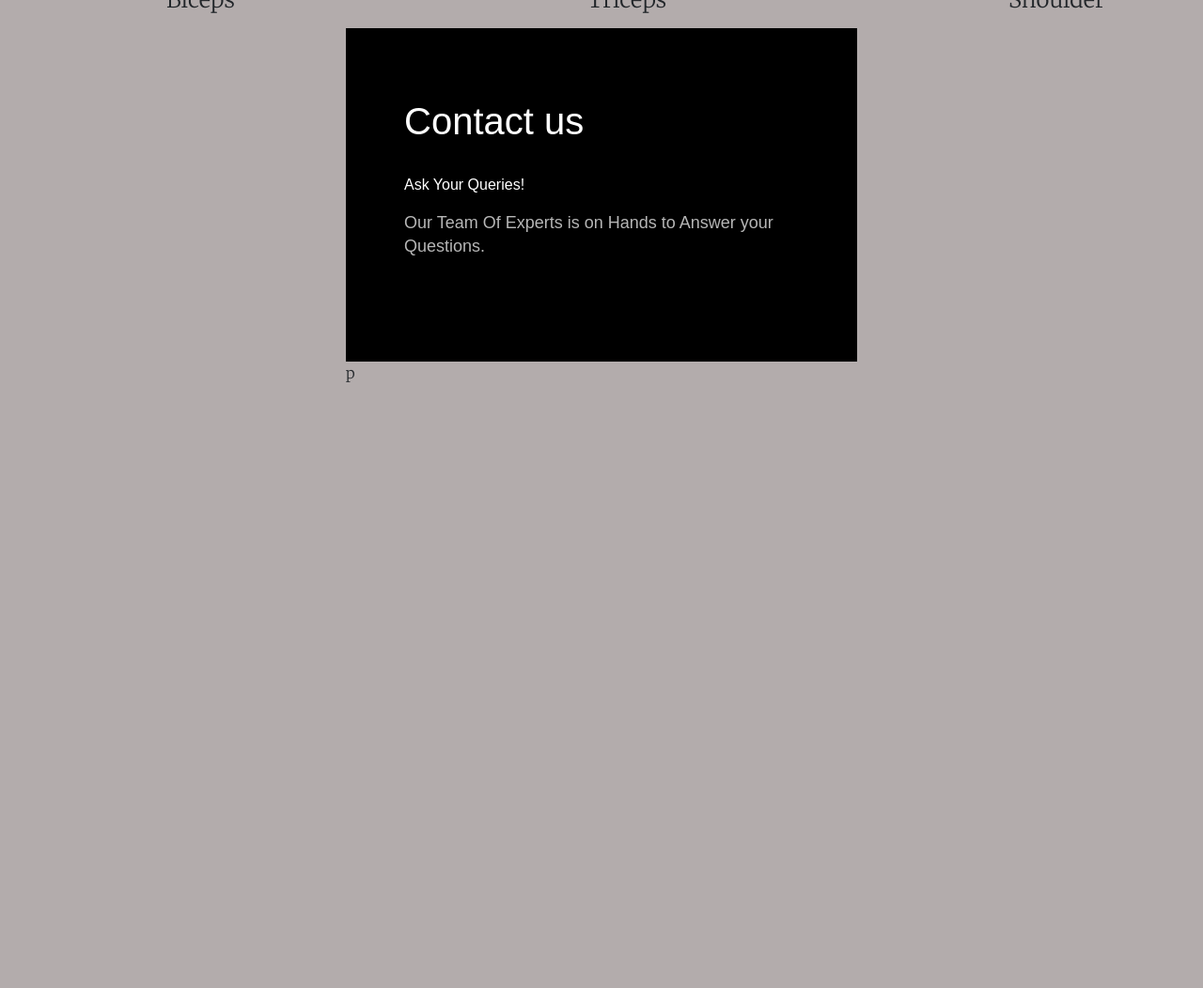
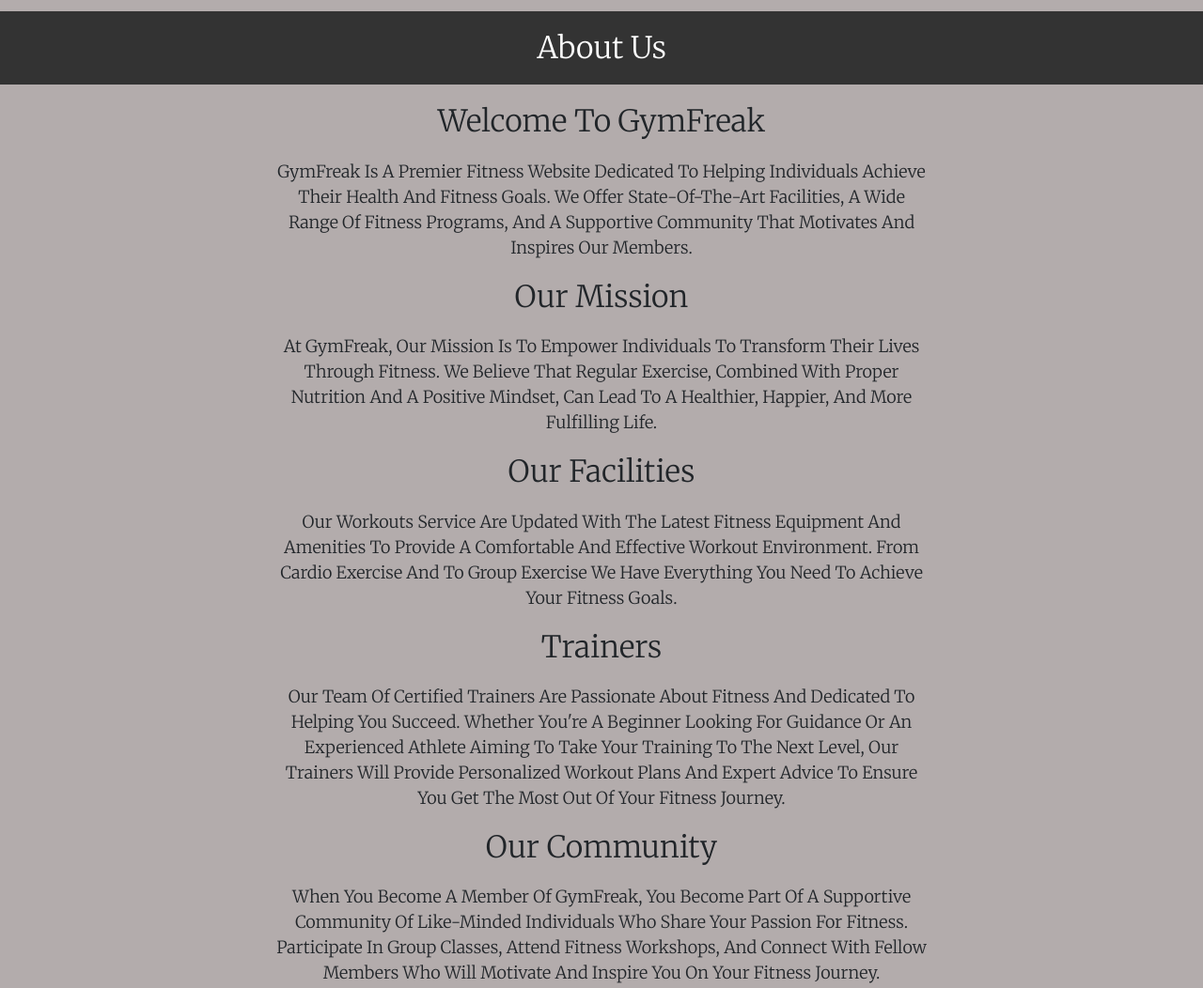
Before and after one commit to VivekT77/Gymfreak, a plain HTML site: page home.html in a window 1280 px wide. Shown: the part 1534-2586 px from the top of the page at 94% size. Before the commit the page ends 1943 px from the top, so only its background shows below. Drawn offline with nearby package versions, Linux system fonts and the light colour scheme.

Commit message:
new updates

```diff
--- a/home.html
+++ b/home.html
@@ -1,5 +1,6 @@
 <!DOCTYPE html>
 <html lang="en">
+
 <head>
   <meta charset="UTF-8">
   <meta http-equiv="X-UA-Compatible" content="IE=edge">
@@ -7,98 +8,115 @@
   <title>Home</title>
   <link rel="preconnect" href="https://fonts.googleapis.com">
   <link rel="preconnect" href="https://fonts.gstatic.com" crossorigin>
-    <link href="https://fonts.googleapis.com/css2?family=Merriweather:wght@300&family=Montserrat:wght@100&family=Sacramento&display=swap" rel="stylesheet">
-    <link href="https://cdn.jsdelivr.net/npm/bootstrap@5.3.0-alpha3/dist/css/bootstrap.min.css" rel="stylesheet" integrity="sha384-KK94CHFLLe+nY2dmCWGMq91rCGa5gtU4mk92HdvYe+M/SXH301p5ILy+dN9+nJOZ" crossorigin="anonymous">
+  <link
+    href="https://fonts.googleapis.com/css2?family=Merriweather:wght@300&family=Montserrat:wght@100&family=Sacramento&display=swap"
+    rel="stylesheet">
+  <link href="https://cdn.jsdelivr.net/npm/bootstrap@5.3.0-alpha3/dist/css/bootstrap.min.css" rel="stylesheet"
+    integrity="sha384-KK94CHFLLe+nY2dmCWGMq91rCGa5gtU4mk92HdvYe+M/SXH301p5ILy+dN9+nJOZ" crossorigin="anonymous">
   <style type="text/css">
-    *{
+    * {
       margin: 0;
-        padding: 0 ;
+      padding: 0;
+      margin:0; padding:0;
+      box-sizing: border-box;
+      text-decoration: none;
+      outline: none; border:none;
+      text-transform: capitalize;
+      transition: all .2s linear;
     }
-     body
-     {
-      background:rgb(179, 172, 172);
+
+    body {
+      background: rgb(179, 172, 172);
       font-family: 'Merriweather', sans-serif;
       overflow-x: hidden;
 
     }
-     .top-container
-    {
+
+    .top-container {
       margin-top: 5px;
       text-align: right;
       width: 100%;
       height: auto;
 
     }
-     .container
-     {
+
+    .container {
       width: 100%;
       height: auto;
       margin: 2px;
     }
-     .search
-     {
+
+    .search {
       display: flex;
       margin-right: 30%;
-      padding: 20px 0px 20px ;
+      padding: 20px 0px 20px;
       justify-content: space-between;
       ;
     }
-     .search h1
-     {
+
+    .search h1 {
       display: flex;
       width: 50%;
-       border-bottom: 2px  solid orange;
+      border-bottom: 2px solid orange;
       padding-bottom: 5px;
       padding-left: 10px;
     }
-     .search input
-     {
+
+    .search input {
       width: 40%;
       padding: 5px 10px;
       border: 1px solid rgb(255, 119, 0);
       font-size: 20px;
       border-radius: 2rem;
     }
-     .list{
+
+    .list {
       display: flex;
       justify-content: space-between;
       text-align: left;
       margin-top: 10px;
     }
-     .products{
+
+    .products {
       padding: 5px 30px 5px 10px;
       width: 220px;
     }
-     .abs-img{
+
+    .abs-img {
       width: 200%;
       align-items: center;
       transition: 1s ease;
     }
-     .abs-img:hover{
+
+    .abs-img:hover {
       -webkit-transform: scale(1.15);
       -ms-transform: scale(1.15);
       transform: scale(1.15);
       transition: 1s ease;
 
     }
+
     header {
       background-color: rgb(51, 43, 43);
       box-shadow: 0 0 20px 0;
       backdrop-filter: blur(3px);
     }
+
     nav {
       display: flex;
       justify-content: space-between;
       align-items: center;
       max-width: 95%;
-            margin:auto;
+      margin: auto;
       padding: 1.2rem 0rem;
       position: sticky;
     }
+
     .logo {
       font-size: 1.3rem;
       font-weight: 800;
     }
+
     ul {
       list-style-type: none;
       margin: 0;
@@ -107,14 +125,17 @@
       background-color: transparent;
       overflow: hidden;
     }
+
     li {
       padding: 0rem 1.1rem;
       float: left;
     }
+
     .logo a {
       color: orangered;
       text-decoration: none;
     }
+
     li a {
       color: #fff;
       text-decoration: none;
@@ -126,13 +147,14 @@
 
     li a:hover {
       color: orange;
-            transition :after .3s ease-in-out
+      transition: after .3s ease-in-out
+    }
 
-        }
     .button {
       display: flex;
       gap: 1rem;
     }
+
     .button button {
       font-weight: 500;
       color: #fff;
@@ -142,25 +164,30 @@
       border-radius: 20%;
       cursor: pointer;
     }
+
     .button button:hover {
       background-color: #fff;
       color: #152939;
       transition: all .3s ease-in-out;
     }
+
     .color {
       margin-left: 85%;
     }
-        .color:hover{
+
+    .color:hover {
       color: darkorange;
     }
-        .hero{
+
+    .hero {
       height: 100vh;
       width: 100%;
-          background-image: linear-gradient(rgba(0,0,0,0.6),rgba(0,0,0,0.6)),url(./images/gyms.jpg);
+      background-image: linear-gradient(rgba(0, 0, 0, 0.6), rgba(0, 0, 0, 0.6)), url(./images/gyms.jpg);
       background-size: cover;
       background-position: center;
     }
-        .blank{
+
+    .blank {
       color: #fff;
       display: flex;
       justify-content: center;
@@ -168,7 +195,8 @@
       margin-top: 15%;
       padding: 5px 0 5px 0;
     }
-        .blan{
+
+    .blan {
       color: #fff;
       display: flex;
       justify-content: center;
@@ -176,6 +204,7 @@
       margin-top: 1%;
       padding: 5px 0 5px 0;
     }
+
     .landing_page * {
       font-family: Nunito, sans-serif;
 
@@ -469,32 +498,61 @@
         font-size: 24px;
         line-height: 34px;
       }
-  p{
+
+
+      p {
         font-size: large;
         padding-left: 30%;
         color: rgb(75, 75, 121);
       }
 
-h1{
+      h1 {
         display: flex;
         padding-left: 30%;
         color: rgb(75, 75, 121);
       }
+    }
+    .three {
+      background-color: #333;
+      color: #fff;
+      padding: 20px;
+      text-align: center;
+    }
 
+    h1 {
+      font-size: 32px;
+      margin: 0;
+    }
 
+    p {
+      font-size: 18px;
+      line-height: 1.5;
+      margin: 20px 0;
     }
-.main{
+    .content {
+      text-align: center;
+      max-width: 800px;
+      margin: 20px 270px;
+      padding: 0 20px;
+    }
+    .main {
+      background-color:slategray;
       display: flex;
       justify-content: center;
       width: 100%;
     }
+   span:hover{
+    color:chocolate;
+
+     }
   </style>
 </head>
+
 <body>
-  <div class="hero"  id="section1">
+  <div class="hero" id="section1">
     <nav>
       <h2 class="logo">
-          <img src="newlogo.png" width="200px" >
+        <img src="newlogo.png" width="200px">
       </h2>
       <ul>
         <li><a href="home.html" class="active">Home</a></li>
@@ -504,14 +562,16 @@
         <li><a href="#section2">Contact </a></li>
       </ul>
       <div class="button">
-          <a href="index.html">   <button>Sign Up</button></a>
-            <a href="signin.html">  <button>Log In</button></a>
+        <a href="index.html"> <button>Sign Up</button></a>
+        <a href="signin.html"> <button>Log In</button></a>
       </div>
     </nav>
     <div class="blank">
       <h2>“A fitness movement that is worth breaking a sweat for”</h2>
     </div>
-      <div class="blan"><h4>Join us to grow your fitness journey</h4></div>
+    <div class="blan">
+      <h4>Join us to grow your fitness journey</h4>
+    </div>
 
 
   </div>
@@ -519,124 +579,78 @@
     <div class="container">
       <div class="search">
         <h1>All Workouts</h1>
-          <input type="text" name=""  placeholder="Search For More Exercises .. "onkeyup= "Bat()" id="find">
+        <input type="text" name="" placeholder="Search For More Exercises .. " onkeyup="Bat()" id="find">
       </div>
       <div class="list">
         <div class="products">
           <a href="abs.html">
-          <img class="abs-img"src="https://cdn.jackedgorilla.com/wp-content/uploads/2021/10/The-Best-Lower-Ab-Exercises.jpg"></a>
+            <img class="abs-img"
+              src="https://cdn.jackedgorilla.com/wp-content/uploads/2021/10/The-Best-Lower-Ab-Exercises.jpg"></a>
 
           <h4 class="color"> Abdominal </h4>
         </div>
         <div class="products">
           <a href="chest.html">
-        <img class="abs-img"src="https://cdn.jackedgorilla.com/wp-content/uploads/2022/02/The-Best-Chest-Exercises.jpg"></a>
+            <img class="abs-img"
+              src="https://cdn.jackedgorilla.com/wp-content/uploads/2022/02/The-Best-Chest-Exercises.jpg"></a>
           <h4 class="color">Chest </h4>
         </div>
         <div class="products">
           <a href="legs.html">
-        <img class="abs-img"src="https://cdn.jackedgorilla.com/wp-content/uploads/2022/02/The-Best-Leg-Exercises.jpg"></a>
+            <img class="abs-img"
+              src="https://cdn.jackedgorilla.com/wp-content/uploads/2022/02/The-Best-Leg-Exercises.jpg"></a>
           <h4 class="color">Legs </h4>
         </div>
       </div>
       <div class="list">
         <div class="products">
           <a href="biceps.html">
-        <img class="abs-img"src="https://cdn.jackedgorilla.com/wp-content/uploads/2021/10/The-Best-Bicep-Exercises.jpg"></a>
+            <img class="abs-img"
+              src="https://cdn.jackedgorilla.com/wp-content/uploads/2021/10/The-Best-Bicep-Exercises.jpg"></a>
           <h4 class="color">Biceps </h4>
         </div>
         <div class="products">
           <a href="triceps.html">
-        <img class="abs-img"src="https://cdn.jackedgorilla.com/wp-content/uploads/2022/02/The-Best-Tricep-Exercises.jpg"></a>
+            <img class="abs-img"
+              src="https://cdn.jackedgorilla.com/wp-content/uploads/2022/02/The-Best-Tricep-Exercises.jpg"></a>
           <h4 class="color"> Triceps</h4>
         </div>
         <div class="products">
           <a href="shoulder.html">
-        <img class="abs-img"src="https://cdn.jackedgorilla.com/wp-content/uploads/2022/02/The-Best-Shoulder-Exercises.jpg"></a>
+            <img class="abs-img"
+              src="https://cdn.jackedgorilla.com/wp-content/uploads/2022/02/The-Best-Shoulder-Exercises.jpg"></a>
           <h4 class="color">Shoulder </h4>
         </div>
       </div>
     </div>
   </div>
-  <!-- <div class="main" id="section2">
-  <div class="landing_page" id="magic">
-    <div class="responsive-container-block big-container">
-      <img class="bg-img" id="iq5bf" src=".jpg">
-      <div class="responsive-container-block container">
-        <div class="responsive-cell-block wk-desk-6 wk-ipadp-6 wk-tab-12 wk-mobile-12 left-one">
-          <div class="content-box">
-            <p class="text-blk section-head">
-              Ask Your Queries!
-            </p>
-            <p class="text-blk section-subhead">
-            Our Team Of Experts is on Hands to Answer your Questions.
-            </p>
-            <div class="icons-container">
-              <a class="share-icon">
-                <img class="img" src="https://workik-widget-assets.s3.amazonaws.com/Footer1-83/v1/images/Icon-twitter.png">
-              </a>
-              <a class="share-icon">
-                <img class="img" src="https://workik-widget-assets.s3.amazonaws.com/Footer1-83/v1/images/Icon-facebook.png">
-              </a>
-              <a class="share-icon">
-                <img class="img" src="https://workik-widget-assets.s3.amazonaws.com/Footer1-83/v1/images/Icon-google.png">
-              </a>
-              <a class="share-icon">
-                <img class="img" src="https://workik-widget-assets.s3.amazonaws.com/Footer1-83/v1/images/Icon-instagram.png">
-              </a>
+  <div class="three">
+    <h1>About Us</h1>
   </div>
+  <div class="content">
+    <h2><span>Welcome to GymFreak</span></h2>
+    <p><span>GymFreak</span> is a premier fitness Website dedicated to helping individuals achieve their health and fitness goals. We offer state-of-the-art facilities, a wide range of fitness programs, and a supportive community that motivates and inspires our members.</p>
+
+    <h2><span>Our Mission</span></h2>
+    <p>At GymFreak, our mission is to empower individuals to transform their lives through fitness. We believe that regular exercise, combined with proper nutrition and a positive mindset, can lead to a healthier, happier, and more fulfilling life.</p>
+
+    <h2><span>Our Facilities</span></h2>
+    <p>Our Workouts service are updated with the latest fitness equipment and amenities to provide a comfortable and effective workout environment. From cardio exercise and to group exercise we have everything you need to achieve your fitness goals.</p>
+
+    <h2><span> Trainers</span></h2>
+    <p>Our team of certified trainers are passionate about fitness and dedicated to helping you succeed. Whether you're a beginner looking for guidance or an experienced athlete aiming to take your training to the next level, our trainers will provide personalized workout plans and expert advice to ensure you get the most out of your fitness journey.</p>
+
+    <h2><span>Our Community</span></h2>
+    <p>When you become a member of GymFreak, you become part of a supportive community of like-minded individuals who share your passion for fitness. Participate in group classes, attend fitness workshops, and connect with fellow members who will motivate and inspire you on your fitness journey.</p>
   </div>
-        </div> -->
-        <!-- <div class="responsive-cell-block wk-ipadp-6 wk-tab-12 wk-mobile-12 wk-desk-6 right-one" id="i1zj">
-          <form class="form-box">
-            <div class="container-block form-wrapper">
-              <p class="text-blk contactus-head">
-                <a class="link" href="">
-                </a>
-                Contact Us
-              </p>
-              <p class="text-blk contactus-subhead">
-                We will get back to you in 24 hours
-              </p>
-              <div class="responsive-container-block">
-                <div class="responsive-cell-block wk-tab-12 wk-mobile-12 wk-desk-12 wk-ipadp-12" id="i10mt-7">
-                  <input class="input" id="ijowk-7" name="FirstName" placeholder="First Name">
-                </div>
-                <div class="responsive-cell-block wk-tab-12 wk-mobile-12 wk-desk-12 wk-ipadp-12" id="i1ro7">
-                  <input class="input" id="indfi-5" name="Last Name" placeholder="Last Name">
-                </div>
-                <div class="responsive-cell-block wk-tab-12 wk-mobile-12 wk-desk-6 wk-ipadp-6 emial" id="ityct">
-                  <input class="input" id="ipmgh-7" name="Email" placeholder="Email">
-                </div>
-                <div class="responsive-cell-block wk-desk-6 wk-ipadp-6 wk-tab-12 wk-mobile-12">
-                  <input class="input" id="imgis-6" name="PhoneNumber" placeholder="Phone Number">
-                </div>
-                <div class="responsive-cell-block wk-tab-12 wk-mobile-12 wk-desk-12 wk-ipadp-12" id="i634i-7">
-                  <textarea aria-placeholder="Type message here" class="textinput" id="i5vyy-7" placeholder="Type message here"></textarea>
-                </div>
-              </div>
-              <button class="submit-btn">
-                Get quote
-              </button>
-            </div>
-          </form>
-        </div>
-      </div>
-    </div>
-  </div>
-</div>
-
-  </div> -->
-
 
         <div class="main" id="section2">
           <div class="landing_page" id="magic">
             <div class="responsive-container-block big-container">
-          <!-- <img class="bg-img" id="iq5bf" src=".jpg"> -->
               <div class="responsive-container-block container">
                 <div class="responsive-cell-block wk-desk-6 wk-ipadp-6 wk-tab-12 wk-mobile-12 left-one">
                   <div class="content-box">
-                <p  id="aa" class="text-blk section-head">
+                    <p id="aa" class="text-blk section-head">
                     <h1> Contact us </h1><br>
                     Ask Your Queries!
                     </p>
@@ -644,13 +658,17 @@
                       Our Team Of Experts is on Hands to Answer your Questions.
                     </p>
 
-                <script src="https://sheetdb.io/s/f/e5yawjyubg50a.js"></script></div>
+                    <script src="https://sheetdb.io/s/f/e5yawjyubg50a.js"></script>
                   </div>
                 </div>
               </div>
-  <script src="https://cdn.jsdelivr.net/npm/bootstrap@5.3.0-alpha3/dist/js/bootstrap.bundle.min.js" integrity="sha384-ENjdO4Dr2bkBIFxQpeoTz1HIcje39Wm4jDKdf19U8gI4ddQ3GYNS7NTKfAdVQSZe" crossorigin="anonymous">
+            </div>
+            <script src="https://cdn.jsdelivr.net/npm/bootstrap@5.3.0-alpha3/dist/js/bootstrap.bundle.min.js"
+              integrity="sha384-ENjdO4Dr2bkBIFxQpeoTz1HIcje39Wm4jDKdf19U8gI4ddQ3GYNS7NTKfAdVQSZe"
+              crossorigin="anonymous">
 
               </script>
             <script src="./search.js"></script>p
 </body>
+
 </html>
```
Lines whose indentation alone changed are shown as unchanged.
